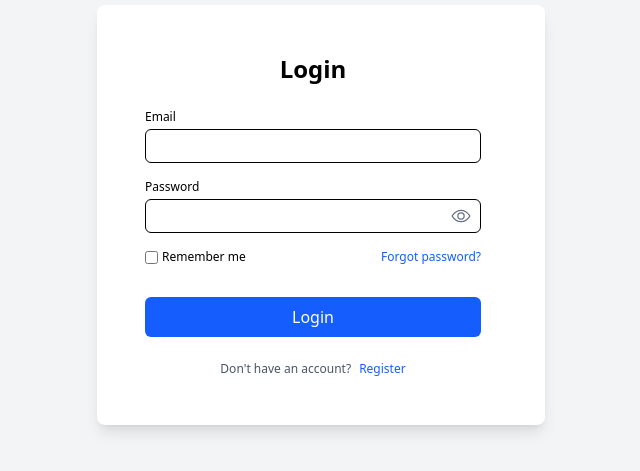
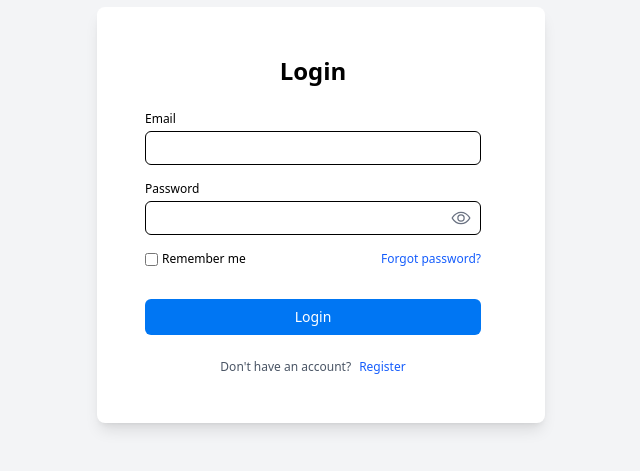
Before and after one commit to mateusdev21/cinevault-fe, a React (Vite) app: page /login in a window 1280 px wide. Shown: the part 185-656 px from the top of the page, without its empty margins (319-959 px from the left). Built offline with nearby package versions, Linux system fonts and the light colour scheme.

Commit message:
feat(auth): implement the reusable Button component in LoginPage

```diff
--- a/src/features/auth/pages/LoginPage.tsx
+++ b/src/features/auth/pages/LoginPage.tsx
@@ -4,6 +4,7 @@ import { useNavigate } from 'react-router-dom'
 import { useLogin } from '../hooks/useLogin'
 import { getDefaultRouteByRole } from '../utils/roleRedirect'
 import { IoEyeOutline, IoEyeOffOutline } from 'react-icons/io5'
+import Button from '../../../shared/components/Button'
 
 const LoginPage = () => {
     const navigate = useNavigate()
@@ -96,13 +97,9 @@ const LoginPage = () => {
                     </a>
                 </div>
 
-                <button
-                    type="submit"
-                    disabled={loading}
-                    className="w-full bg-blue-600 text-white py-2 rounded-md hover:bg-blue-700 transition disabled:opacity-50"
-                >
-                    {loading ? 'Loading...' : 'Login'}
-                </button>
+                <Button type="submit" loading={loading} disabled={loading} fullWidth className='rounded-md'>
+                    Login
+                </Button>
 
                 <div className='flex items-center text-center justify-center mt-2'>
                     <span className='text-xs text-gray-600'>Don't have an account?</span>
```
